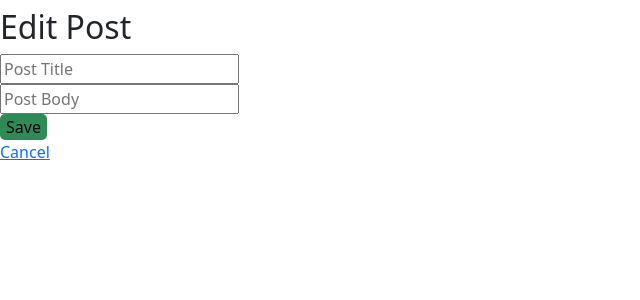
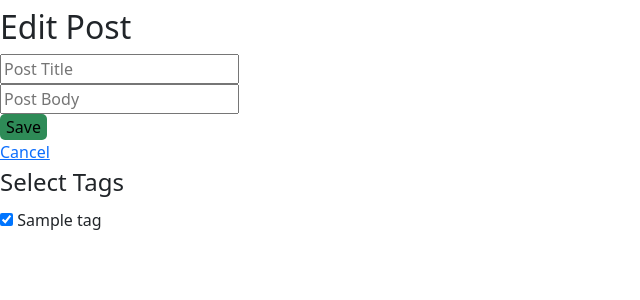
Before and after one commit to LaTonyaJ/Blogly, a Flask app: page /posts/1/edit in a window 1280 px wide. Shown: the top 300 px of the page, without its empty margins (0-640 px from the left). Run offline with Flask 2, Linux system fonts and the light colour scheme; tables that the repository leaves empty hold one stand-in row (values such as "Sample post").

Commit message:
add post not working?

```diff
--- a/app.py
+++ b/app.py
@@ -5,11 +5,11 @@ from flask.templating import render_template
 from flask_debugtoolbar import DebugToolbarExtension
 from logging import debug
 from flask import Flask, redirect, request
-from models import Default_image, db, connect_db, User, Post
+from models import Default_image, db, connect_db, User, Post, Tag
 
 app = Flask(__name__)
 
-app.config['SQLALCHEMY_DATABASE_URI'] = 'postgresql:///blogly'
+app.config['SQLALCHEMY_DATABASE_URI'] = 'postgresql:///blogly2'
 app.config['SQLALCHEMY_TRACK_MODIFICATIONS'] = False
 app.config['SQLALCHEMY_ECHO'] = True
 app.config['DEBUG_TB_INTERCEPT_REDIRECTS'] = False
@@ -77,9 +77,12 @@ def edit_user(user_id):
 
     user = User.query.get(user_id)
 
-    user.first_name = request.form['first']
-    user.last_name = request.form['last']
-    user.img_url = request.form['url']
+    if request.form['first'] and request.form['first'] != '':
+        user.first_name = request.form['first']
+    if request.form['last'] and request.form['last'] != '':
+        user.last_name = request.form['last']
+    if request.form['url'] and request.form['url'] != '':
+        user.img_url = request.form['url']
 
     db.session.add(user)
     db.session.commit()
@@ -106,8 +109,9 @@ def show_post_form(user_id):
     """Add Post Form"""
 
     user = User.query.get_or_404(user_id)
+    tags = Tag.query.all()
 
-    return render_template('post_form.html', user=user)
+    return render_template('post_form.html', user=user, tags=tags)
 
 
 @app.route('/users/<int:user_id>/posts/new', methods=['POST'])
@@ -115,12 +119,14 @@ def add_post(user_id):
     """Handle post form and update post table, redirect to detail page"""
 
     user = User.query.get_or_404(user_id)
-
     title = request.form['title']
     content = request.form['post_text']
 
+    tag_ids = [int(num) for num in request.form.getlist("tags")]
+    tags = Tag.query.filter(Tag.id.in_(tag_ids)).all()
+
     post = Post(title=title, content=content,
-                user_id=user.id)
+                user_id=user.id, tags=tags)
 
     db.session.add(post)
     db.session.commit()
@@ -142,8 +148,9 @@ def show_editpost_form(post_id):
     """Display Edit Post Form"""
 
     post = Post.query.get_or_404(post_id)
+    tags = Tag.query.all()
 
-    return render_template('edit_posts.html', post=post)
+    return render_template('edit_posts.html', post=post, tags=tags)
 
 
 @app.route('/posts/<int:post_id>/edit', methods=['POST'])
@@ -151,9 +158,11 @@ def edit_post(post_id):
     """Update/Edit post"""
 
     post = Post.query.get(post_id)
-
     post.title = request.form['title']
     post.content = request.form['post_text']
+
+    tag_ids = [int(num) for num in request.form.getlist("tags")]
+    post.tags = Tag.query.filter(Tag.id.in_(tag_ids)).all()
 
     db.session.add(post)
     db.session.commit()
@@ -170,3 +179,73 @@ def delete_post(post_id):
     db.session.commit()
 
     return redirect('/')
+
+
+"""**********************************TAG ROUTES******************************************"""
+
+
+@app.route('/tags')
+def show_tags_list():
+
+    tags = Tag.query.all()
+
+    return render_template('tags_list.html', tags=tags)
+
+
+@app.route('/tags/<int:tag_id>')
+def show_tag(tag_id):
+
+    tag = Tag.query.get_or_404(tag_id)
+
+    return render_template('tag.html', tag=tag, tag_id=tag_id)
+
+
+@app.route('/tags/new')
+def add_tag():
+
+    return render_template('add_tag.html')
+
+
+@app.route('/tags/new', methods=['POST'])
+def handle_add():
+
+    name = request.form['name']
+
+    tag = Tag(name=name)
+
+    db.session.add(tag)
+    db.session.commit()
+
+    return redirect('/tags')
+
+
+@app.route('/tags/<int:tag_id>/edit')
+def edit_tag(tag_id):
+
+    tag = Tag.query.get_or_404(tag_id)
+
+    return render_template('edit_tag.html', tag=tag)
+
+
+@app.route('/tags/<int:tag_id>/edit', methods=['POST'])
+def handle_tag_edit(tag_id):
+
+    tag = Tag.query.get_or_404(tag_id)
+
+    name = request.form['name']
+
+    tag.name = name
+    db.session.add(tag)
+    db.session.commit()
+
+    return redirect(f'/tags/{tag.id}')
+
+
+@app.route('/tags/<int:tag_id>/delete', methods=['POST'])
+def handle_delete(tag_id):
+
+    tag = Tag.query.get_or_404(tag_id)
+    db.session.delete(tag)
+    db.session.commit()
+
+    return redirect('/tags')
--- a/models.py
+++ b/models.py
@@ -79,7 +79,7 @@ class Post_Tag(db.Model):
                        primary_key=True)
 
     post_id = db.Column(db.Integer, db.ForeignKey(
-        'posts.id', ondelete='CASCADE'), primary_key=True, passive_deletes=True)
+        'posts.id', ondelete='CASCADE'), primary_key=True)
 
 
 class Tag(db.Model):
@@ -91,4 +91,4 @@ class Tag(db.Model):
 
     name = db.Column(db.Text, unique=True, nullable=False)
 
-    posts = db.relationship('Post', secondary='posts_tags', backref='tag')
+    posts = db.relationship('Post', secondary='posts_tags', backref='tags')
--- a/seed.py
+++ b/seed.py
@@ -1,4 +1,4 @@
-from models import User, Post, db, Tag
+from models import Post_Tag, User, Post, db, Tag
 from app import app
 
 db.drop_all()
@@ -30,7 +30,10 @@ motivate = Post(title='Captain',
                 content='Steer your ship with positivity :)', user_id=4)
 
 food_tag = Tag(name='food')
+
 motivation = Tag(name='motivation')
+
+# t = Post_Tag(post_id=1, tag_id=1)
 
 db.session.add(tonya)
 db.session.add(elvis)
@@ -41,5 +44,6 @@ db.session.add(king)
 db.session.add(motivate)
 db.session.add(food_tag)
 db.session.add(motivation)
+# db.session.add(t)
 
 db.session.commit()
--- a/static/app.css
+++ b/static/app.css
@@ -5,9 +5,7 @@
 }
 
 #user_profile {
-  /* border: thin solid black; */
   display: flex;
-  /* flex-direction: column; */
   width: 50%;
   margin: 0 auto;
   justify-content: space-evenly;
@@ -34,3 +32,8 @@ button {
 .delete {
   background-color: red;
 }
+
+.container {
+  margin: 0 auto;
+  width: 50%;
+}
--- a/templates/edit_posts.html
+++ b/templates/edit_posts.html
@@ -1,4 +1,6 @@
-{% extends 'index.html' %} {% block title %}
+{% extends 'index.html' %}
+<div class="container">
+  {% block title %}
   <h2>Edit Post</h2>
   {% endblock %} {% block content %}
   <form method="POST" action="/posts/{{post.id}}/edit">
@@ -7,4 +9,29 @@
     <form action="/posts/{{post.id}}"><button class="add">Save</button></form>
     <a href="/users/{{post.user.id}}">Cancel</a>
   </form>
+  <div class="display_tags">
+    <fieldset>
+      <legend>Select Tags</legend>
+      {% for tag in tags %}
+      <div>
+        <input
+          type="checkbox"
+          id="tag_{{tag.id}}"
+          name="tags"
+          value="{{tag.name}}"
+          {%
+          if
+          tag
+          in
+          post.tags
+          %}checked{%
+          endif
+          %}
+        />
+        <label for="tag_{{tag.id}}">{{tag.name}}</label>
+      </div>
+      {% endfor %}
+    </fieldset>
+  </div>
+</div>
 {% endblock %}
--- a/templates/edit_user.html
+++ b/templates/edit_user.html
@@ -1,4 +1,6 @@
-{% extends 'index.html' %} {% block title %}
+{% extends 'index.html' %}
+<div class="container">
+  {% block title %}
   <h2>Edit User</h2>
   {% endblock %} {% block content %}
   <form method="POST" action="/users/{{user.id}}/edit">
@@ -8,4 +10,5 @@
     <form action="/users/{{user.id}}"><button>Save</button></form>
     <a href="/">Cancel</a>
   </form>
+</div>
 {% endblock %}
--- a/templates/users_list.html
+++ b/templates/users_list.html
@@ -1,4 +1,6 @@
-{% extends 'index.html' %} {% block title %}
+{% extends 'index.html' %}
+<div class="container">
+  {% block title %}
   <h1>Users</h1>
   {% endblock %} {% block content %}
   <ul>
@@ -9,4 +11,5 @@
   <form action="/users/new">
     <button class="add">Add User</button>
   </form>
+</div>
 {% endblock %}
```
Also changed, not shown: templates/add_tag.html (added, +12 -0 lines), templates/add_user_form.html (+5 -2 lines), templates/edit_tag.html (added, +12 -0 lines), templates/post_form.html (+20 -9 lines), templates/posts.html (+10 -5 lines), templates/tag.html (added, +23 -0 lines), templates/tags_list.html (added, +14 -0 lines). Lines whose indentation alone changed are shown as unchanged.
